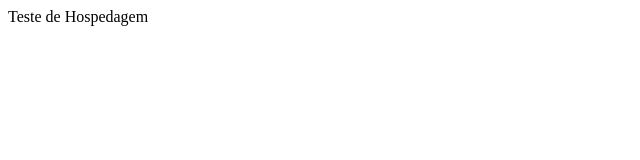
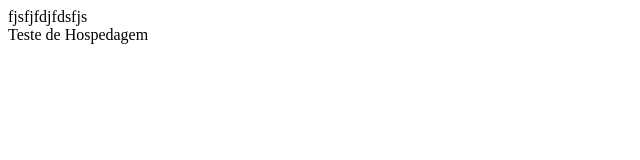
Before and after one commit to phantodev/projeto-elaborata, a plain HTML site: page index.html in a window 1280 px wide. Shown: the whole page, without its empty margins (0-640 px from the left). Drawn offline with Linux system fonts and the light colour scheme.

Commit message:
Adicionei uma section!

```diff
--- a/index.html
+++ b/index.html
@@ -6,6 +6,9 @@
     <title>Document</title>
   </head>
   <body>
+    <section>
+      <div>fjsfjfdjfdsfjs</div>
+    </section>
     Teste de Hospedagem
   </body>
 </html>
```
Also changed, not shown: 1 other file.
